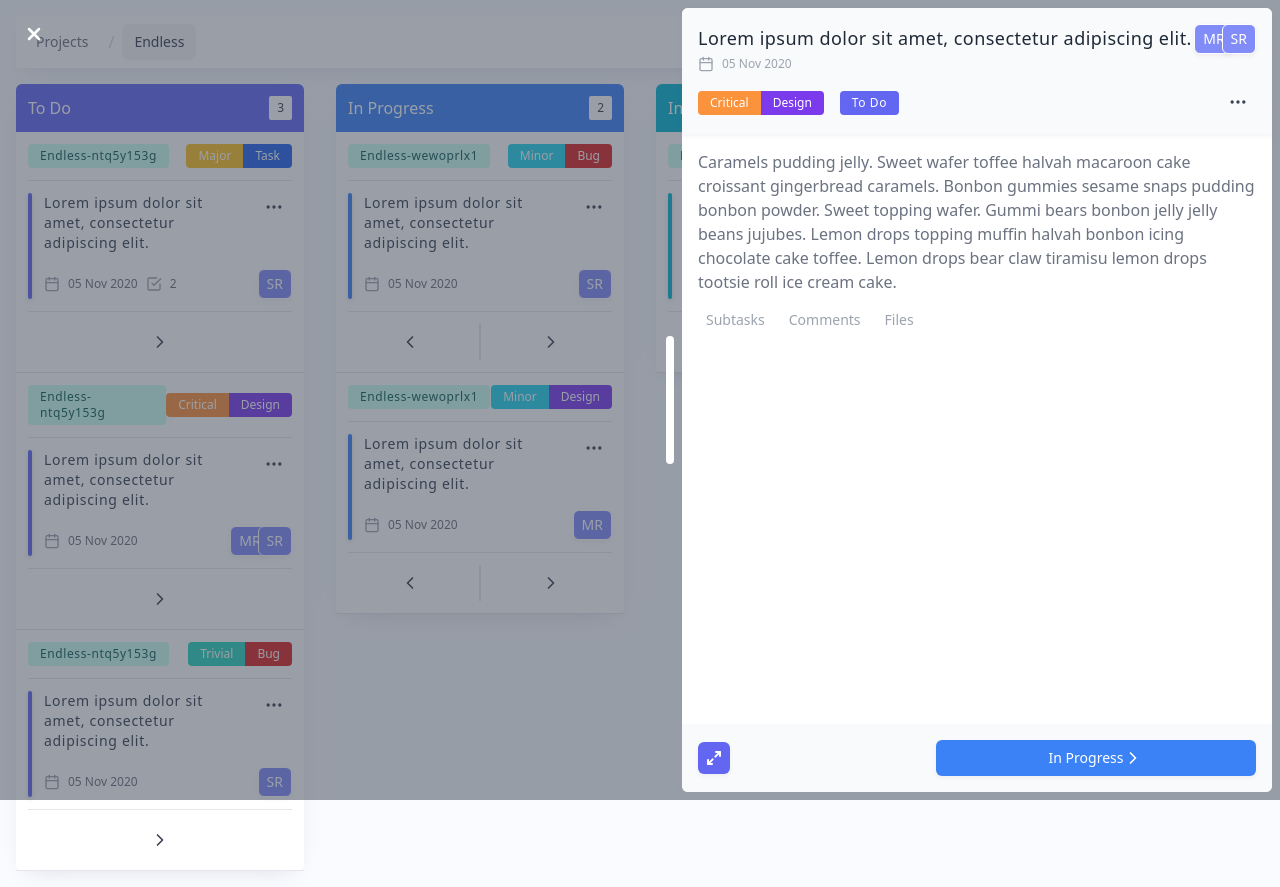
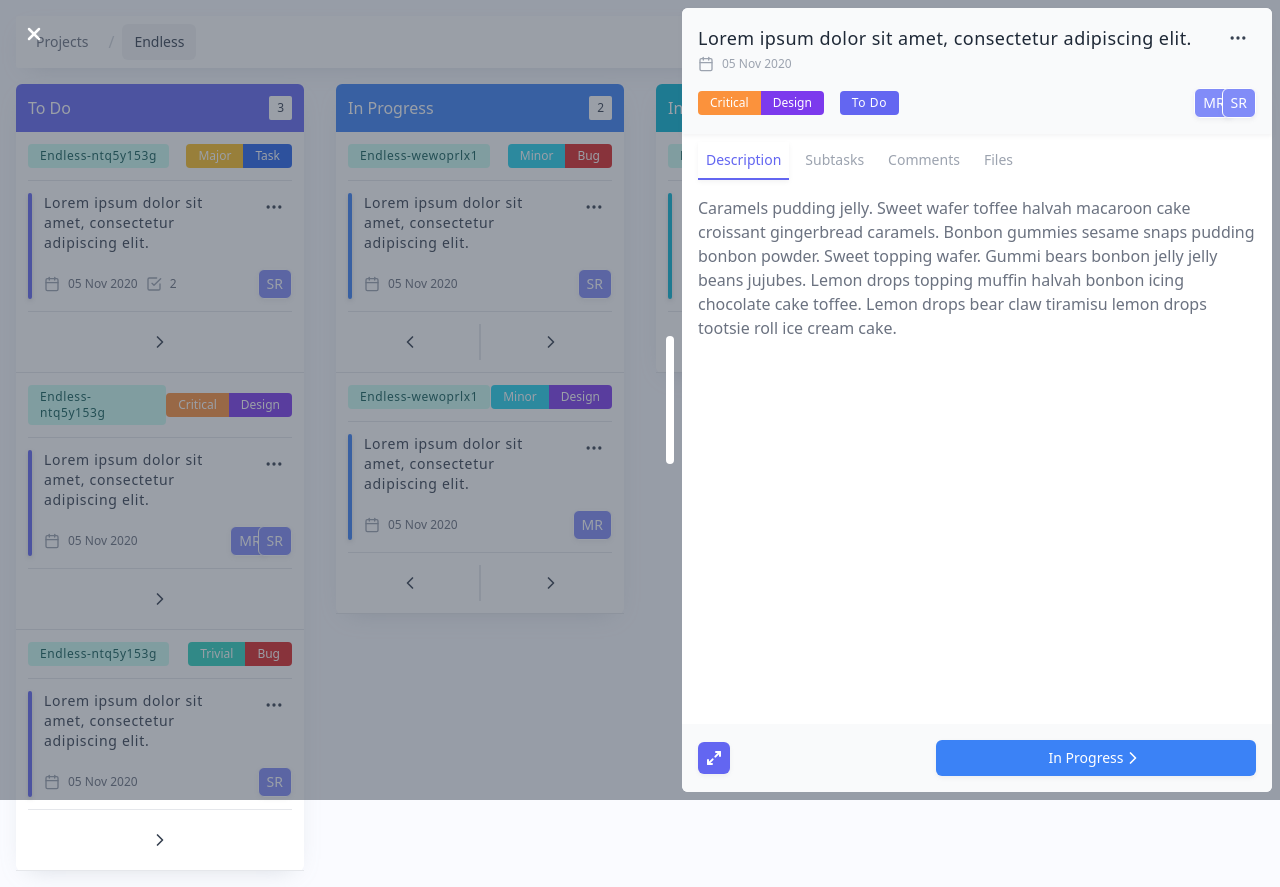
Before and after one commit to stephanrusu/learn-vue-ts, a Vue app: page /kanban/view/8e8v16b0a in a window 1280 px wide. Built offline with nearby package versions, Linux system fonts and the light colour scheme.

Commit message:
Reorder information on kanban task display

```diff
--- a/src/components/calendar/partials/WeekDays.vue
+++ b/src/components/calendar/partials/WeekDays.vue
@@ -2,7 +2,10 @@
   <div class="w-full grid grid-cols-7 grid-flow-row">
     <template v-for="(day, index) in dayNames">
       <div :key="index" class="py-4 relative">
-        <div v-if="day.today" class="absolute h-2 left-2 right-2 top-0 rounded-sm bg-cyan-500 shadow-medium" />
+        <div
+          v-if="day.today && withDate"
+          class="absolute h-2 left-2 right-2 top-0 rounded-sm bg-cyan-500 shadow-medium"
+        />
         <div class="flex flex-col items-center">
           <div class="text-sm font-medium tracking-wide text-gray-500">{{ day.name }}</div>
           <div v-if="withDate" class="text-xs font-medium tracking-wide text-gray-400">
--- a/src/components/kanban/task/KanbanTaskDisplay.vue
+++ b/src/components/kanban/task/KanbanTaskDisplay.vue
@@ -28,7 +28,7 @@
               <div class="ml-2 text-xs text-gray-400 font-medium">{{ task.date | taskDate }}</div>
             </div>
           </div>
-          <users-assigned :users="task.assigned" />
+          <task-options :task-id="task.uid" />
         </div>
         <div class="flex items-center justify-between">
           <div class="flex items-center">
@@ -56,17 +56,13 @@
               {{ columnDetails.text }}
             </div>
           </div>
-          <task-options :task-id="task.uid" />
+
+          <users-assigned :users="task.assigned" />
         </div>
       </div>
     </template>
     <template #main>
-      <div class="flex flex-col p-4">
-        <div class="text-md text-gray-500">
-          {{ task.description }}
-        </div>
-        <kanban-task-tabs :task-id="task.uid" :board-id="column.uid" />
-      </div>
+      <kanban-task-tabs :task="task" :board-id="column.uid" />
     </template>
     <template #footer>
       <div class="flex-1 flex flex-row max-w-xs">
--- a/src/components/kanban/task/KanbanTaskTabs.vue
+++ b/src/components/kanban/task/KanbanTaskTabs.vue
@@ -1,6 +1,6 @@
 <template>
-  <div>
-    <div class="mt-2 mb-4 flex">
+  <div class="px-4 mt-2">
+    <div class="mb-4 flex">
       <div class="flex flex-row space-x-2">
         <template v-for="tab in tabs">
           <div
@@ -30,7 +30,12 @@
       tag="div"
       class="relative"
     >
-      <kanban-sub-tasks-list v-if="activeTab === 'subtasks'" :key="activeTab" :task-id="taskId" :board-id="boardId" />
+      <div v-if="activeTab === 'description'" class="flex flex-col">
+        <div class="text-md text-gray-500">
+          {{ task.description }}
+        </div>
+      </div>
+      <kanban-sub-tasks-list v-if="activeTab === 'subtasks'" :key="activeTab" :task-id="task.uid" :board-id="boardId" />
       <kanban-comments-list v-if="activeTab === 'comments'" :key="activeTab" />
     </transition>
   </div>
@@ -44,9 +49,11 @@ export default {
   name: "KanbanTaskTabs",
   components: { KanbanSubTasksList, KanbanCommentsList },
   props: {
-    taskId: {
-      type: String,
-      default: "",
+    task: {
+      type: Object,
+      default() {
+        return {};
+      },
       required: true,
     },
     boardId: {
@@ -57,8 +64,12 @@ export default {
   },
   data() {
     return {
-      activeTab: "",
+      activeTab: "description",
       tabs: [
+        {
+          text: "Description",
+          key: "description",
+        },
         {
           text: "Subtasks",
           key: "subtasks",
```
